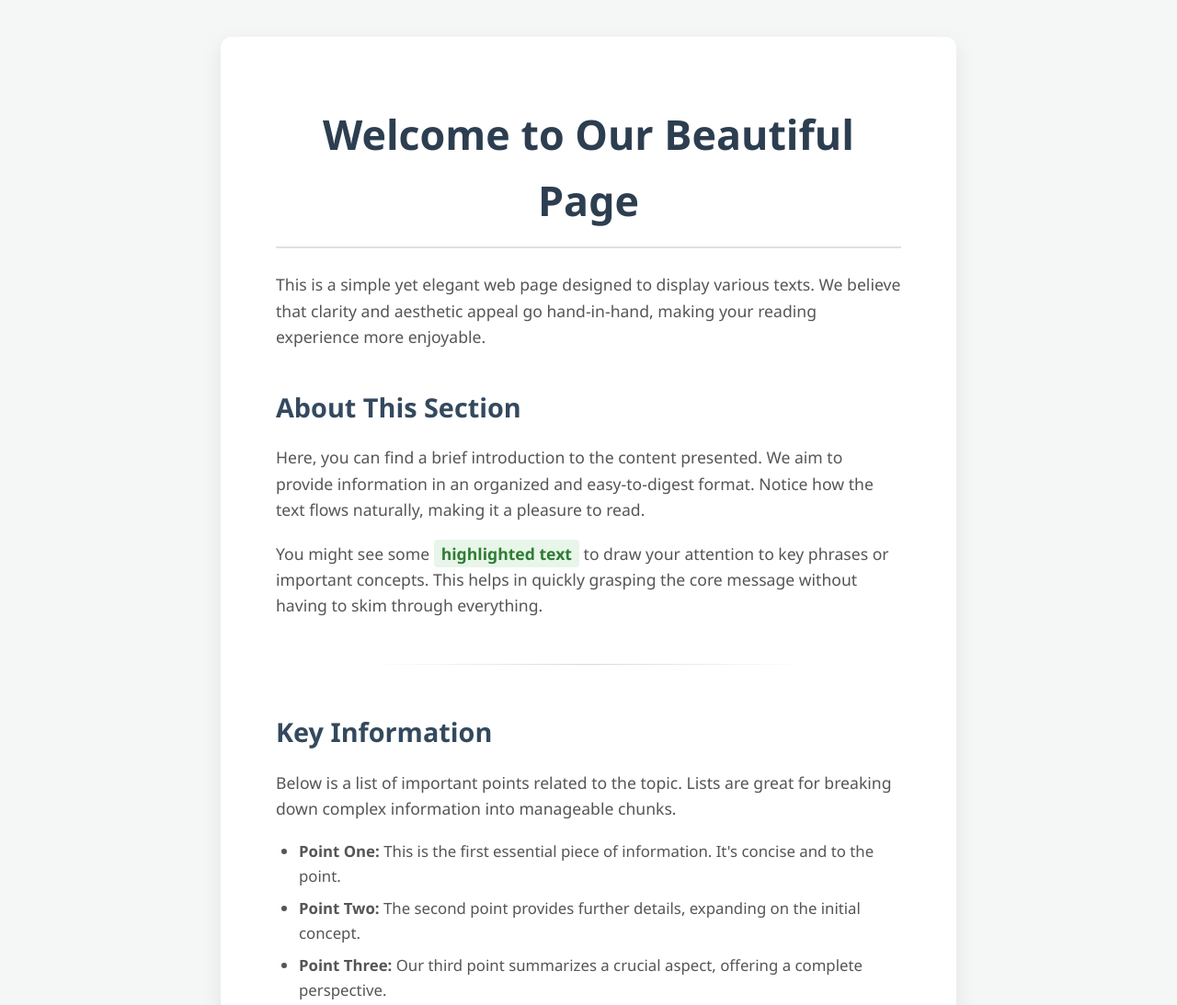
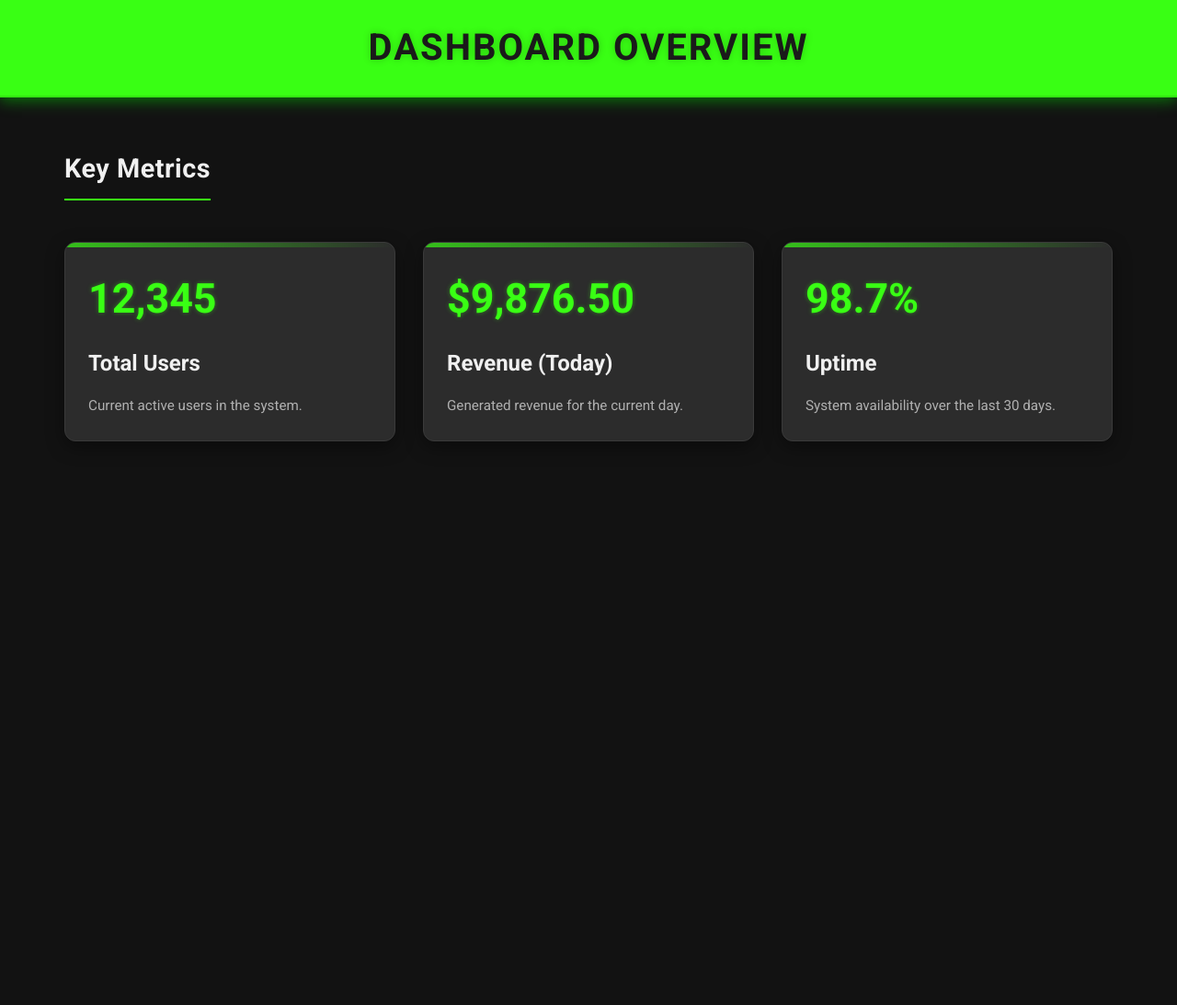
Before and after one commit to Sadullah-TANRIKULU/my-instance-issue-to-live-preview, a website: page index.html in a window 1280 px wide. Shown: the top 1093 px of the page at 92% size. After the commit the page ends 800 px from the top, so only its background shows below. Drawn offline with Linux system fonts and the light colour scheme.

Commit message:
feat: AI generated component - make a dark mode dashboard layout with a bright neon green header and three sample metric cards

```diff
--- a/index.html
+++ b/index.html
@@ -3,157 +3,191 @@
 <head>
     <meta charset="UTF-8">
     <meta name="viewport" content="width=device-width, initial-scale=1.0">
-    <title>My Beautiful Text Display</title>
+    <title>Dark Mode Dashboard</title>
+    <link href="https://fonts.googleapis.com/css2?family=Roboto:wght@300;400;700&display=swap" rel="stylesheet">
     <style>
         body {
-            font-family: 'Segoe UI', Tahoma, Geneva, Verdana, sans-serif;
-            background-color: #f4f7f6;
-            color: #333;
+            font-family: 'Roboto', sans-serif;
             margin: 0;
-            padding: 40px 20px;
+            background-color: #121212; /* Very dark background */
+            color: #e0e0e0; /* Light grey text */
+            line-height: 1.6;
+            -webkit-font-smoothing: antialiased;
+            -moz-osx-font-smoothing: grayscale;
+        }
+
+        .dashboard-container {
             display: flex;
-            justify-content: center;
-            align-items: flex-start;
+            flex-direction: column;
             min-height: 100vh;
+        }
+
+        .header {
+            background-color: #39FF14; /* Bright Neon Green */
+            color: #1a1a1a; /* Dark text for high contrast */
+            padding: 20px 30px;
+            text-align: center;
+            box-shadow: 0 4px 15px rgba(0, 255, 0, 0.4); /* Neon shadow */
+            position: sticky;
+            top: 0;
+            z-index: 1000;
+            border-bottom: 2px solid rgba(0, 0, 0, 0.1);
+        }
+
+        .header h1 {
+            margin: 0;
+            font-size: 2.5em;
+            letter-spacing: 2px;
+            text-transform: uppercase;
+            font-weight: 700;
+            text-shadow: 0 0 8px rgba(0, 0, 0, 0.2);
+        }
+
+        .main-content {
+            flex-grow: 1;
+            padding: 30px;
+            max-width: 1200px;
+            margin: 0 auto;
+            width: 100%;
             box-sizing: border-box;
         }
 
-        .container {
-            background-color: #ffffff;
-            border-radius: 12px;
-            box-shadow: 0 8px 25px rgba(0, 0, 0, 0.08);
-            padding: 40px 60px;
-            max-width: 800px;
-            width: 100%;
-            text-align: left;
-            box-sizing: border-box;
-            line-height: 1.6;
+        .section-title {
+            font-size: 1.8em;
+            color: #f0f0f0;
+            margin-bottom: 25px;
+            border-bottom: 2px solid #39FF14; /* Neon green underline */
+            padding-bottom: 10px;
+            display: inline-block;
+            font-weight: 700;
+            letter-spacing: 0.5px;
         }
 
-        h1 {
-            color: #2c3e50;
-            font-size: 2.8em;
-            margin-bottom: 25px;
-            border-bottom: 2px solid #e0e0e0;
-            padding-bottom: 15px;
-            text-align: center;
+        .metrics-grid {
+            display: grid;
+            grid-template-columns: repeat(auto-fit, minmax(280px, 1fr)); /* Responsive grid */
+            gap: 30px;
+            margin-top: 20px;
         }
 
-        h2 {
-            color: #34495e;
-            font-size: 1.8em;
-            margin-top: 40px;
-            margin-bottom: 15px;
+        .metric-card {
+            background-color: #2c2c2c; /* Slightly lighter dark grey for cards */
+            border-radius: 12px;
+            padding: 25px;
+            box-shadow: 0 6px 20px rgba(0, 0, 0, 0.4); /* Darker shadow for depth */
+            border: 1px solid #3a3a3a; /* Subtle border */
+            transition: transform 0.3s ease, box-shadow 0.3s ease;
+            text-align: left;
+            position: relative;
+            overflow: hidden;
         }
 
-        p {
-            font-size: 1.1em;
-            margin-bottom: 20px;
-            color: #555;
+        .metric-card:hover {
+            transform: translateY(-8px);
+            box-shadow: 0 12px 25px rgba(0, 0, 0, 0.6), 0 0 15px rgba(57, 255, 20, 0.3); /* Enhanced shadow and subtle neon glow */
         }
 
-        .highlight {
-            background-color: #e8f5e9;
-            padding: 3px 8px;
-            border-radius: 4px;
-            font-weight: bold;
-            color: #2e7d32;
+        .metric-card::before {
+            content: '';
+            position: absolute;
+            top: 0;
+            left: 0;
+            width: 100%;
+            height: 5px;
+            background: linear-gradient(to right, #39FF14, transparent); /* Neon line at top */
+            border-radius: 12px 12px 0 0;
+            opacity: 0.7;
         }
 
-        .section-break {
-            width: 70%;
-            margin: 50px auto;
-            border: 0;
-            height: 1px;
-            background-image: linear-gradient(to right, rgba(0, 0, 0, 0), rgba(0, 0, 0, 0.15), rgba(0, 0, 0, 0));
+        .metric-card h3 {
+            margin-top: 15px;
+            margin-bottom: 10px;
+            font-size: 1.5em;
+            color: #f0f0f0;
+            font-weight: 700;
         }
 
-        ul {
-            list-style-type: disc;
-            padding-left: 25px;
-            margin-bottom: 20px;
-            color: #555;
+        .metric-card .value {
+            font-size: 2.8em;
+            font-weight: 700;
+            color: #39FF14; /* Neon green for values */
+            margin-bottom: 15px;
+            display: block;
+            text-shadow: 0 0 5px rgba(57, 255, 20, 0.4);
         }
 
-        li {
-            margin-bottom: 8px;
-            font-size: 1.05em;
+        .metric-card .description {
+            font-size: 0.95em;
+            color: #b0b0b0;
+            margin-bottom: 0;
         }
 
+        /* Responsive adjustments */
         @media (max-width: 768px) {
-            .container {
-                padding: 30px 30px;
+            .header h1 {
+                font-size: 2em;
             }
-            h1 {
-                font-size: 2.2em;
+            .main-content {
+                padding: 20px;
             }
-            h2 {
-                font-size: 1.5em;
+            .metrics-grid {
+                grid-template-columns: 1fr; /* Stack cards on smaller screens */
             }
-            p {
-                font-size: 1em;
+            .metric-card {
+                padding: 20px;
+            }
+            .metric-card .value {
+                font-size: 2.5em;
             }
         }
 
         @media (max-width: 480px) {
-            body {
-                padding: 20px 10px;
+            .header h1 {
+                font-size: 1.5em;
             }
-            .container {
-                padding: 20px 15px;
+            .header {
+                padding: 15px 20px;
             }
-            h1 {
-                font-size: 1.8em;
+            .main-content {
+                padding: 15px;
+            }
+            .section-title {
+                font-size: 1.5em;
+            }
+            .metric-card .value {
+                font-size: 2.2em;
             }
         }
     </style>
 </head>
 <body>
-    <div class="container">
-        <h1>Welcome to Our Beautiful Page</h1>
+    <div class="dashboard-container">
+        <header class="header">
+            <h1>Dashboard Overview</h1>
+        </header>
 
-        <p>
-            This is a simple yet elegant web page designed to display various texts. We believe that clarity and aesthetic appeal go hand-in-hand, making your reading experience more enjoyable.
-        </p>
+        <main class="main-content">
+            <h2 class="section-title">Key Metrics</h2>
+            <div class="metrics-grid">
+                <div class="metric-card">
+                    <span class="value">12,345</span>
+                    <h3>Total Users</h3>
+                    <p class="description">Current active users in the system.</p>
+                </div>
 
-        <h2>About This Section</h2>
-        <p>
-            Here, you can find a brief introduction to the content presented. We aim to provide information in an organized and easy-to-digest format. Notice how the text flows naturally, making it a pleasure to read.
-        </p>
-        <p>
-            You might see some <span class="highlight">highlighted text</span> to draw your attention to key phrases or important concepts. This helps in quickly grasping the core message without having to skim through everything.
-        </p>
+                <div class="metric-card">
+                    <span class="value">$9,876.50</span>
+                    <h3>Revenue (Today)</h3>
+                    <p class="description">Generated revenue for the current day.</p>
+                </div>
 
-        <hr class="section-break">
-
-        <h2>Key Information</h2>
-        <p>
-            Below is a list of important points related to the topic. Lists are great for breaking down complex information into manageable chunks.
-        </p>
-        <ul>
-            <li>
-                <strong>Point One:</strong> This is the first essential piece of information. It's concise and to the point.
-            </li>
-            <li>
-                <strong>Point Two:</strong> The second point provides further details, expanding on the initial concept.
-            </li>
-            <li>
-                <strong>Point Three:</strong> Our third point summarizes a crucial aspect, offering a complete perspective.
-            </li>
-            <li>
-                <strong>Point Four:</strong> Finally, the fourth point offers an additional insight or call to action.
-            </li>
-        </ul>
-
-        <hr class="section-break">
-
-        <h2>A Concluding Thought</h2>
-        <p>
-            Thank you for taking the time to read through this page. We hope the presentation was clear and the content informative. Our goal is always to create a user-friendly experience. Feel free to explore more or revisit this page anytime!
-        </p>
-        <p>
-            &mdash; The Text Display Team
-        </p>
+                <div class="metric-card">
+                    <span class="value">98.7%</span>
+                    <h3>Uptime</h3>
+                    <p class="description">System availability over the last 30 days.</p>
+                </div>
+            </div>
+        </main>
     </div>
 </body>
 </html>
```
